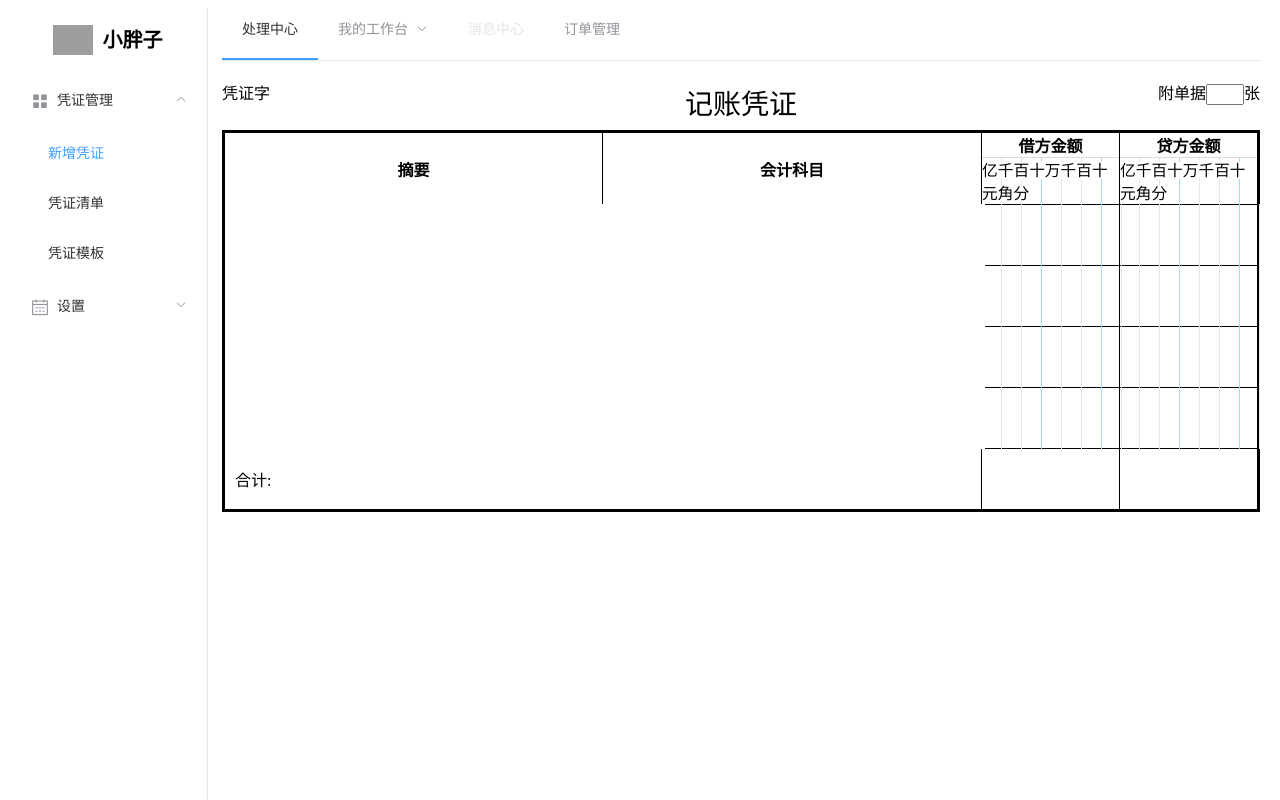
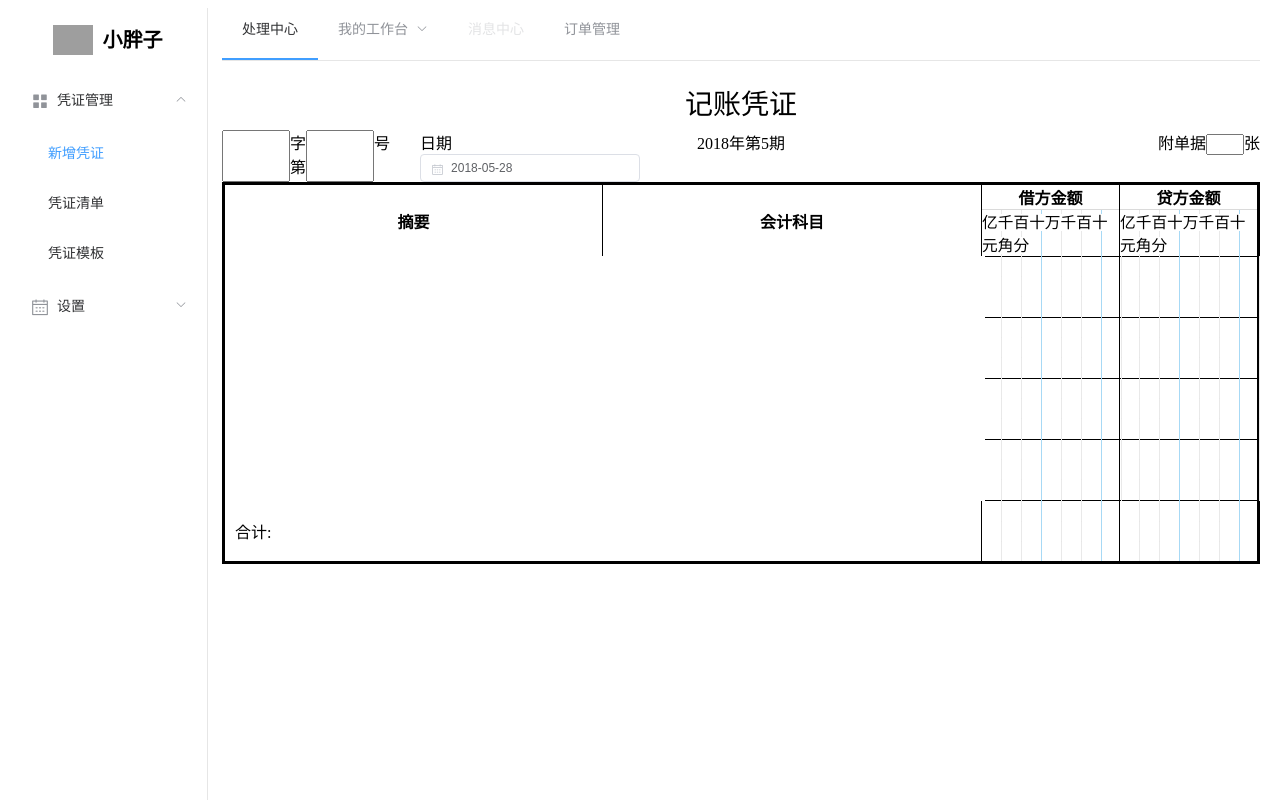
Before and after one commit to wanzhixiang/account, a Vue app: page /#/voucher/add in a window 1280 px wide. Built offline with nearby package versions, Linux system fonts and the light colour scheme; grey boxes are pictures that could not be loaded.

Commit message:
设置凭证页面构建

```diff
--- a/src/components/table/VoucherEditTable.vue
+++ b/src/components/table/VoucherEditTable.vue
@@ -44,14 +44,14 @@
         <tr>
           <td><input type="text" v-model="item.remark"/></td>
           <td><input type="text" v-model="item.subject"/></td>
-          <td><input type="text" v-model="item.debit" class="money_input"/></td>
-          <td><input type="text" v-model="item.lender" class="money_input"/></td>
+          <td><input type="text" v-model="item.debit" class="money_input"  @keyup="setMoney(item)"/></td>
+          <td><input type="text" v-model="item.lender" class="money_input" @keyup="setMoney(item)"/></td>
         </tr>
       </template>
       <tr>
-        <td colspan="2" style="text-align: left;padding-left: 10px">合计:</td>
-        <td></td>
-        <td></td>
+        <td colspan="2" style="text-align: left;padding-left: 10px">合计:{{totalComputer}}</td>
+        <td class="money_input">{{debitComputerTotal}}</td>
+        <td class="money_input">{{lenderComputerTotal}}</td>
       </tr>
       </tbody>
     </table>
@@ -63,6 +63,8 @@ export default {
   name: 'VoucherEditTable',
   data () {
     return {
+      debitTotal: 0,
+      lenderTotal: 0,
       tableData: [
         {
           remark: '',
@@ -91,7 +93,62 @@ export default {
       ]
     }
   },
+  computed: {
+    debitComputerTotal: function () {
+      let _debitTotal = ''
+      this.tableData.map((item) => {
+        _debitTotal = Number(_debitTotal) + Number(item.debit)
+      })
+      this.debitTotal = _debitTotal
+      return _debitTotal === 0 ? '' : _debitTotal
+    },
+    lenderComputerTotal: function () {
+      let _lenderTotal = ''
+      this.tableData.map((item) => {
+        _lenderTotal = Number(_lenderTotal) + Number(item.lender)
+      })
+      this.lenderTotal = _lenderTotal
+      return _lenderTotal === 0 ? '' : _lenderTotal
+    },
+    totalComputer: function () {
+      if (this.debitTotal === this.lenderTotal && this.debitTotal !== 0) {
+        return this.moneyToUppercase(this.debitTotal)
+      }
+      return ''
+    }
+  },
   methods: {
+    setMoney: function (data) {
+      if (data.debit !== '') {
+        data.debit = data.debit.replace(/[^\-?\d.]/g, '')
+      } else if (data.lender !== '') {
+        data.lender = data.lender.replace(/[^\-?\d.]/g, '')
+      }
+    },
+    moneyToUppercase: function (num) {
+      let fraction = ['角', '分']
+      let digit = ['零', '壹', '贰', '叁', '肆', '伍', '陆', '柒', '捌', '玖']
+      let unit = [['元', '万', '亿'], ['', '拾', '佰', '仟']]
+      var head = num < 0 ? '欠' : ''
+      num = Math.abs(num)
+      var s = ''
+      for (var i = 0; i < fraction.length; i++) {
+        s += (digit[Math.floor(num * 10 * Math.pow(10, i)) % 10] + fraction[i]).replace(/零./, '')
+      }
+      s = s || '整'
+      num = Math.floor(num)
+      for (var i = 0; i < unit[0].length && num > 0; i++) {
+        var p = ''
+        for (var j = 0; j < unit[1].length && num > 0; j++) {
+          p = digit[num % 10] + unit[1][j] + p
+          num = Math.floor(num / 10)
+        }
+        s = p.replace(/(零.)*零$/, '').replace(/^$/, '零') + unit[0][i] + s
+      }
+      return head + s.replace(/(零.)*零元/, '元')
+        .replace(/(零.)+/g, '零')
+        .replace(/^整$/, '零元整')
+    }
   }
 }
 </script>
@@ -131,7 +188,6 @@ export default {
     width: 100%;
     height: 100%;
     border: none;
-    letter-spacing:10px;
   }
   .money_unit{
     background: url(../../assets/money_rp.png) repeat-y;
@@ -144,6 +200,7 @@ export default {
   .money_input{
     background: url(../../assets/money_rp.png) repeat-y;
     text-align: right;
+    letter-spacing:10px;
   }
   .money_unit span{
     display: inline;
--- a/src/pages/voucher/Voucher.vue
+++ b/src/pages/voucher/Voucher.vue
@@ -1,8 +1,26 @@
 <template>
   <div>
-    <el-row>
-      <el-col :span="8">凭证字</el-col>
-      <el-col :span="8"  class="voucherTitle"><span>记账凭证</span></el-col>
+    <el-row  style="text-align: center">
+      <span class="voucherTitle">记账凭证</span>
+    </el-row>
+    <el-row style="height: 40px">
+      <el-col :span="8" style="display: flex">
+        <input style="width: 60px"/>
+        <span>字第</span>
+        <input style="width: 60px"/>号
+        <div style="margin-left: 30px">
+          <span>日期</span>
+          <el-date-picker
+            v-model="createTime"
+            type="date"
+            size="mini"
+          >
+          </el-date-picker>
+        </div>
+      </el-col>
+      <el-col :span="8" style="text-align: center">
+        <span>2018年第5期</span>
+      </el-col>
       <el-col :span="8" style="text-align: right">附单据<input style="width: 30px" />张</el-col>
     </el-row>
     <voucher-edit-table></voucher-edit-table>
@@ -15,14 +33,7 @@ export default {
   components: {VoucherEditTable},
   data () {
     return {
-      tableData: [
-        {
-          remark: '',
-          subject: '',
-          debit: '',
-          lender: ''
-        }
-      ]
+      createTime: new Date()
     }
   },
   methods: {
```
